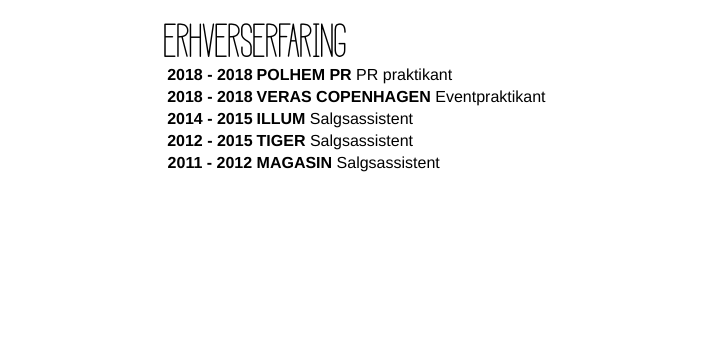
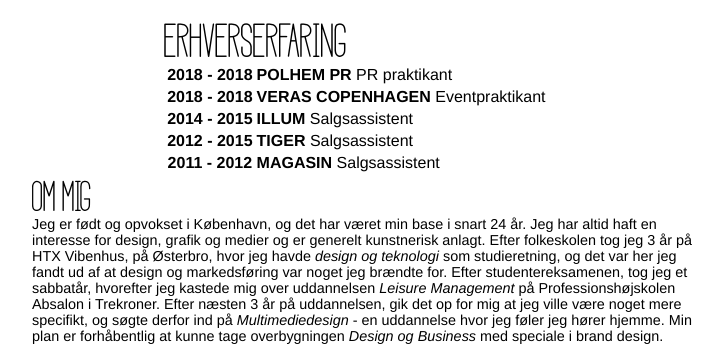
Before and after one commit to henrijetten/KEA_Portfolio, a plain HTML site: page cv.html in a window 1280 px wide. Shown: the part 796-1148 px from the top of the page, without its empty margins (276-999 px from the left). Before the commit the page ends 979 px from the top, so only its background shows below. Drawn offline with Linux system fonts and the light colour scheme.

Commit message:
Cv opdateret

```diff
--- a/cv.html
+++ b/cv.html
@@ -69,5 +69,9 @@
 </div>
 </div>
 </div>
+<div class="cv_text">
+    <div class="cvuo">OM MIG</div>
+    Jeg er født og opvokset i København, og det har været min base i snart 24 år. Jeg har altid haft en interesse for design, grafik og medier og er generelt kunstnerisk anlagt. Efter folkeskolen tog jeg 3 år på HTX Vibenhus, på Østerbro, hvor jeg havde <i>design og teknologi</i> som studieretning, og det var her jeg fandt ud af at design og markedsføring var noget jeg brændte for. Efter studentereksamenen, tog jeg et sabbatår, hvorefter jeg kastede mig over uddannelsen <i>Leisure Management</i> på Professionshøjskolen Absalon i Trekroner. Efter næsten 3 år på uddannelsen, gik det op for mig at jeg ville være noget mere specifikt, og søgte derfor ind på <i>Multimediedesign</i> - en uddannelse hvor jeg føler jeg hører hjemme. Min plan er forhåbentlig at kunne tage overbygningen <i>Design og Business</i> med speciale i brand design.
+</div>
 </body>
 </html>
--- a/stylesheet.css
+++ b/stylesheet.css
@@ -160,7 +160,7 @@ a:active {
     margin-bottom: 20px;
 }
 
-.om_mig {
+.cv_text {
     font-family: helvetica;
     'sans serif';
     font-size: 0.9em;
```
